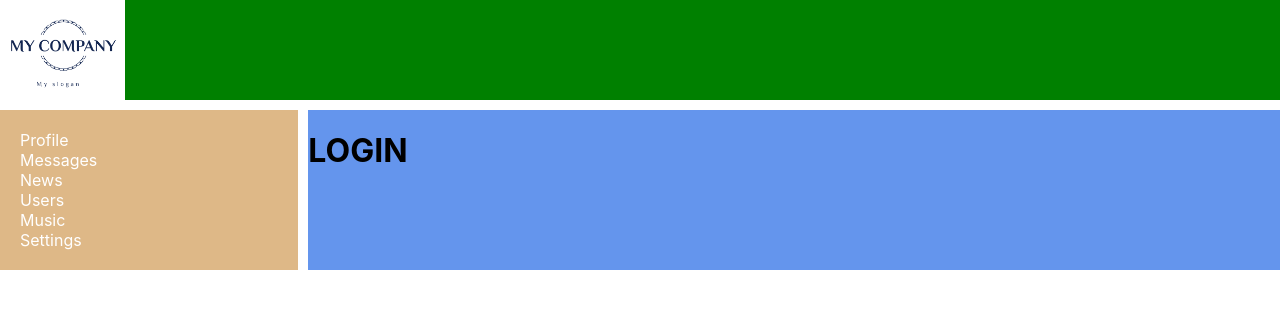
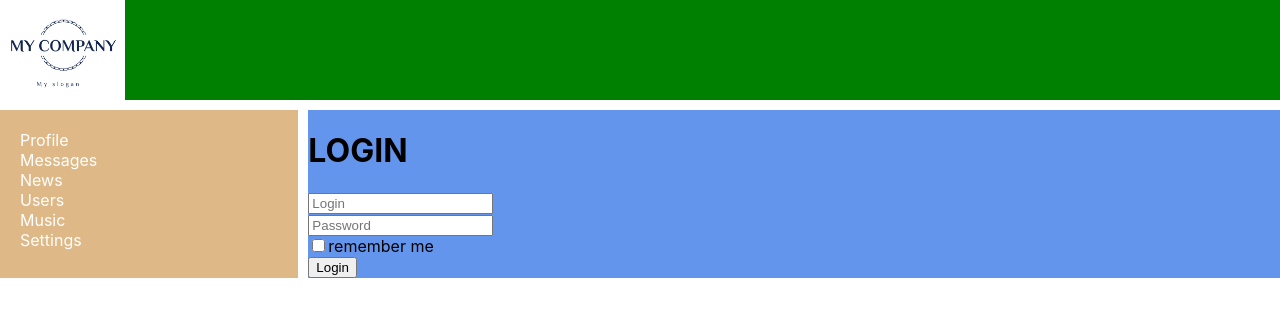
Before and after one commit to VladimirGromyko/social-net, a React (Create React App) app: page /login in a window 1280 px wide. Shown: the top 316 px of the page. Built offline with nearby package versions, Linux system fonts and the light colour scheme; no server answers.

Commit message:
"23-09-2021 commit - with redux-form for login"

```diff
--- a/src/Components/Login/Login.tsx
+++ b/src/Components/Login/Login.tsx
@@ -1,6 +1,81 @@
 import React from "react";
 
-const Login = (props: any) => {
-return <h1>LOGIN</h1>
+//import {Form, Field} from 'react-final-form'
+import {Field, InjectedFormProps, reduxForm} from "redux-form";
+
+type FormDataType= {
+    login: string
+    password: string
+    rememberMe: boolean
+}
+
+const LoginForm: React.FC<InjectedFormProps<FormDataType>> = (props) => {
+    return (
+        <form onSubmit={props.handleSubmit}>
+            <div>
+                <Field component="input" placeholder={'Login'} name="login"/>
+            </div>
+            <div>
+                <Field placeholder={'Password'} component="input" name="password"/>
+            </div>
+            <div>
+                <Field type={'checkbox'} component="input" name="rememberMe"/>remember me
+            </div>
+            <div>
+                <button>Login</button>
+            </div>
+        </form>
+    )
+
+    /* <Form
+         onSubmit={() => {
+         }}
+         validate={(values) => {
+             const errors = {lodinName: "", password: ""};
+             if (!values.lodinName) {
+                 errors.lodinName = "Required";
+             }
+             if (!values.password) {
+                 errors.password = "Required";
+             }
+             // if (!values.confirm) {
+             //     errors.confirm = "Required";
+             // } else if (values.confirm !== values.password) {
+             //     errors.confirm = "Must match";
+             // }
+             return errors;
+         }}
+         render={({handleSubmit}) => (
+
+             <form>
+                 <div>
+                     <Field component="input" placeholder={'Login'} name="lodin"/>
+                 </div>
+                 <div>
+                     <Field placeholder={'Password'} component="input" name="password"/>
+                 </div>
+                 <div>
+                     <Field type={'checkbox'} component="input" name="rememberMe"/>remember me
+                 </div>
+                 <div>
+                     <button>Login</button>
+                 </div>
+             </form>
+         )}
+     />
+     )*/
+}
+const LoginReduxForm = reduxForm<FormDataType>({
+    form: 'login'
+})(LoginForm)
+
+const Login = () => {
+    const onSubmit = (formData: FormDataType) => {
+        console.log('formData:', formData)
+    }
+    return <div>
+        <h1>LOGIN</h1>
+        <LoginReduxForm onSubmit={onSubmit}/>
+    </div>
 }
 export default Login
--- a/src/redux/redux-store.ts
+++ b/src/redux/redux-store.ts
@@ -5,6 +5,7 @@ import sidebarReducer from "./sidebar-reducer";
 import usersReducer from "./users-reducer";
 import authReducer from "./auth-reducer";
 import thunkMiddleware from "redux-thunk"
+import { reducer as formReducer } from 'redux-form'
 
 
 
@@ -13,7 +14,8 @@ let rootReducer = combineReducers({
     dialogsPage: dialogsReducer,
     sidebar: sidebarReducer,
     usersPage: usersReducer,
-    auth: authReducer
+    auth: authReducer,
+    form: formReducer
 })
 
 type RootReducersType = typeof rootReducer
```
